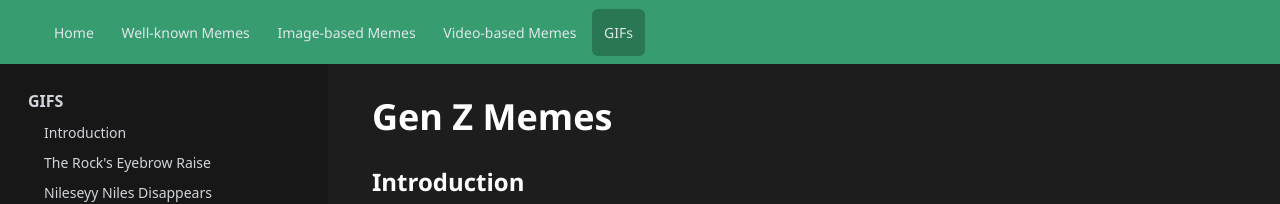
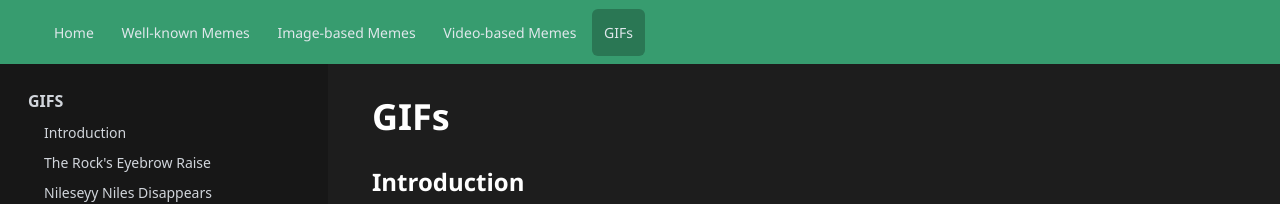
Before and after one commit to botcoder69/2QProjNeonReodique, a plain HTML site: page htdocs/page4.html in a window 1280 px wide. Shown: the top 204 px of the page. Drawn offline with Linux system fonts and the light colour scheme.

Commit message:
Forgot to change <h1> content, should be GIFs instead.

```diff
--- a/htdocs/page4.html
+++ b/htdocs/page4.html
@@ -32,7 +32,7 @@
 
 		<div id="main" style="margin-left: 312px">
 			<div style="padding: 40px 32px" class="docu-formatter">
-				<h1 style="font-size: 36px;">Gen Z Memes</h1>
+				<h1 style="font-size: 36px;">GIFs</h1>
 
 
 
```
